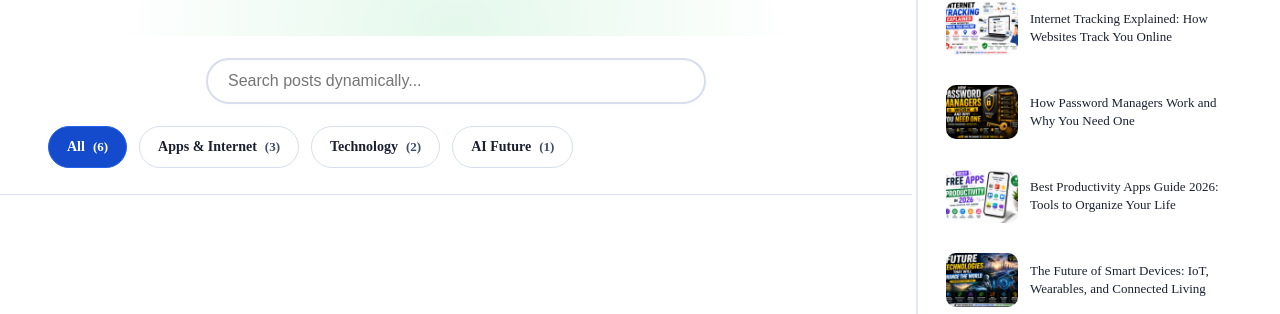
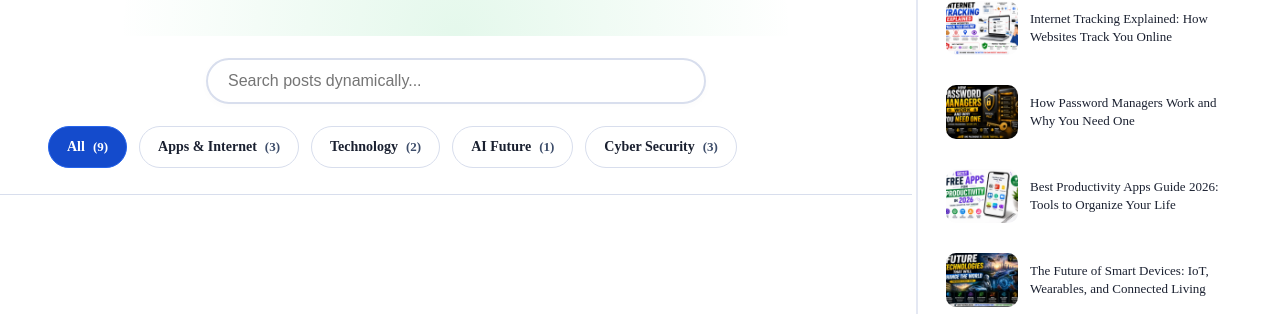
Before and after one commit to HimanshuTyagiJi/TyagiHub, a Jekyll site: the page built from discover/index.html, in a window 1280 px wide and 900 px high, scrolled down 713 px. Shown: the part 121-435 px from the top of the window. Built offline with Jekyll 4.4.1, drawn with Linux system fonts in a browser that asks for light colours.

Commit message:
Update index.html

```diff
--- a/discover/index.html
+++ b/discover/index.html
@@ -74,18 +74,20 @@ extra_js:
       <div class="discover-search-wrapper">
         <input type="text" id="discover-search" class="discover-search-input" placeholder="Search posts dynamically...">
       </div>
-
 <div class="discover-categories" id="category-buttons-container">
 
   {% if page.lang == "hi" %}
-          {% assign all_posts = site.posts_hi %}
+    {% assign all_posts_size = site.posts_hi.size %}
   {% else %}
-          {% assign all_posts = site.posts %}
+    {% comment %} 🚀 All button ke count me posts aur shield dono ko jodh diya {% endcomment %}
+    {% assign posts_size = site.posts.size %}
+    {% assign shield_size = site.shield.size %}
+    {% assign all_posts_size = posts_size | plus: shield_size %}
   {% endif %}
 
   <button class="discover-cat-btn" data-cat="all" onclick="window.location.href='?category=all'">
     All
-          <span>({{ all_posts.size }})</span>
+    <span>({{ all_posts_size }})</span>
   </button>
 
   {% assign categories = site.categories | sort %}
@@ -108,6 +110,14 @@ extra_js:
       </button>
     {% endunless %}
   {% endfor %}
+
+  {% comment %} 🚀 CYBER SECURITY MANUALLY ADDED HERE FOR ENGLISH PAGE {% endcomment %}
+  {% unless page.lang == "hi" %}
+    <button class="discover-cat-btn" data-cat="cybersecurity" onclick="window.location.href='?category=cybersecurity'">
+      Cyber Security
+      <span>({{ site.shield.size }})</span>
+    </button>
+  {% endunless %}
 
 </div>
 
```
Lines whose indentation alone changed are shown as unchanged.
